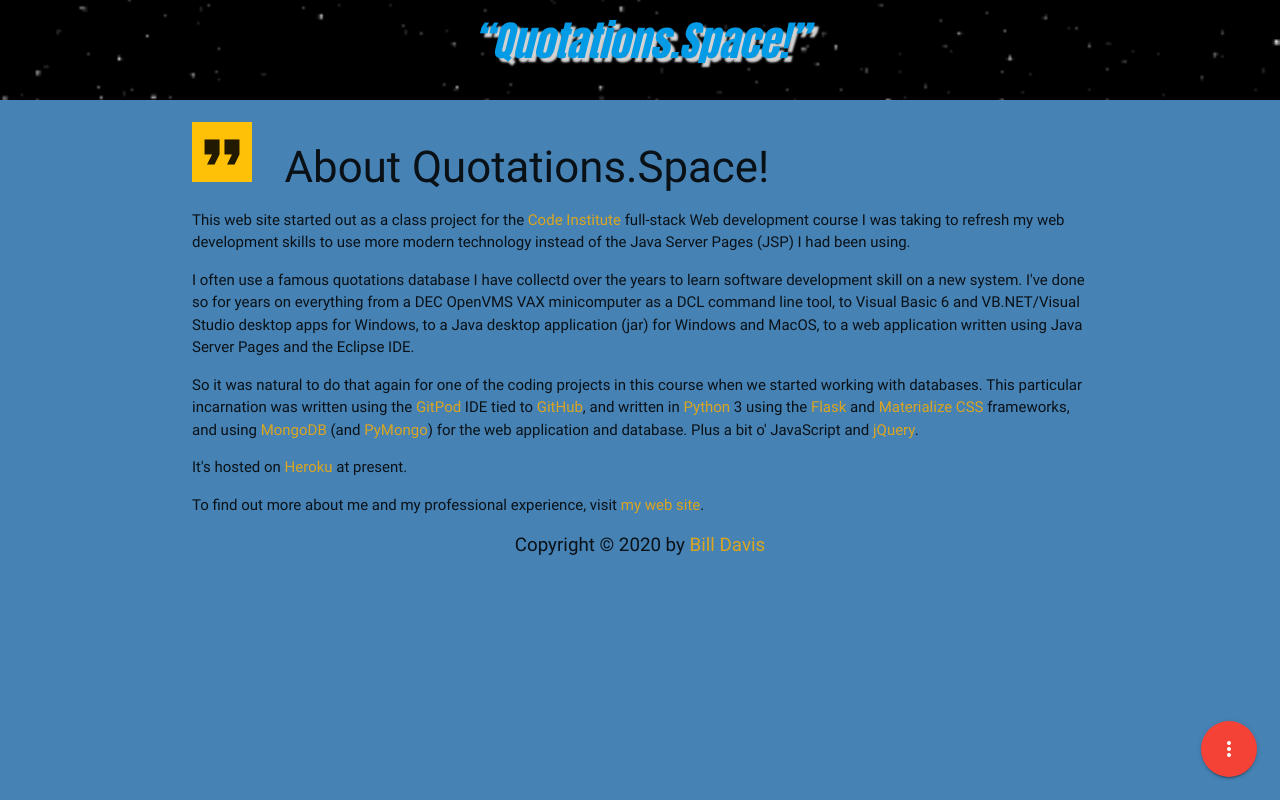
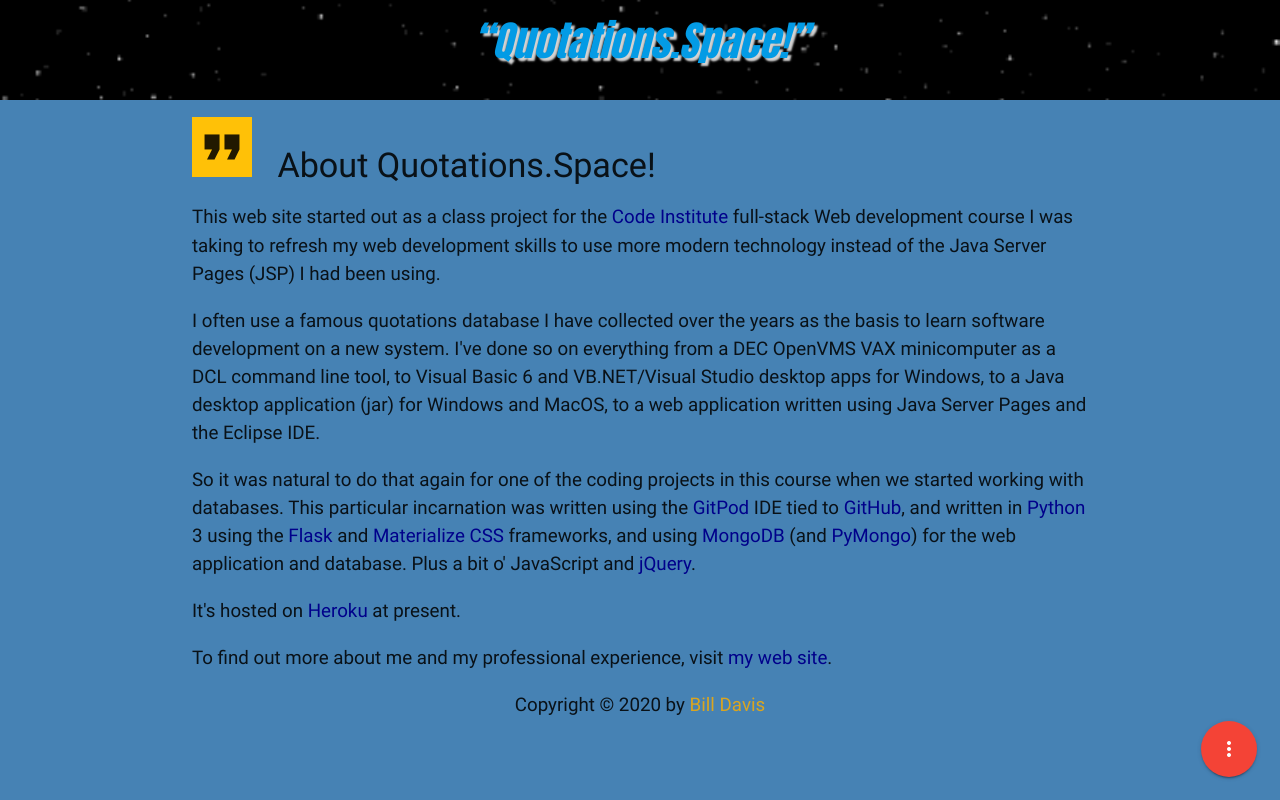
Before and after one commit to billdavisjr/wbd_fsd_project3, a Flask app: page /about in a window 1280 px wide. Run offline with Flask 2, Linux system fonts and the light colour scheme; some libraries are stand-ins or nearby versions.

Commit message:
Made header text shadow less deep, changed page background color to blue, fixed a few bugs, typos and HTML errors.

```diff
--- a/app.py
+++ b/app.py
@@ -30,8 +30,6 @@ def search_quotes():
                                searchfield=search_text)
     else:
         the_search = {'$text': {'$search': search_text}}
-        print('Search string:')
-        print(the_search)
         search_results = mongo.db.quotations.find(the_search).sort("person")
         return render_template('quotes.html',
                                quotations=search_results,
--- a/static/css/style.css
+++ b/static/css/style.css
@@ -2,7 +2,7 @@
     font-family: Impact,'Arial Black', sans-serif;
     font-style: italic;
     font-size: 2.75em;
-    text-shadow: 4px 4px 2px lightgray;
+    text-shadow: 3px 3px 2px lightgray;
     padding: 10px;
     color: white;
     background-image: url("StarfieldSimulation.gif");
@@ -46,7 +46,7 @@ body {
 }
 
 .about_anchor {
-     color: goldenrod;
+     color: darkblue;
 }
 
 
@@ -66,3 +66,8 @@ body {
 .collapsible-header, .collapsible-body {
     background-color: whitesmoke;
 }
+
+.qsearchfield {
+    background-color: white !important;
+    color: black !important;
+}
--- a/templates/about.html
+++ b/templates/about.html
@@ -1,16 +1,16 @@
 {% extends 'base.html'%}
 
 {% block content %}
-<h3>
+<h4>
     <i class="material-icons medium amber">format_quote</i>
     &nbsp;&nbsp;About Quotations.Space!
-</h3>
-<div style="about_text">
+</h4>
+<div class="about_text">
     <p>This web site started out as a class project for the <a class="about_anchor" href="https://codeinstitute.net/">Code Institute</a> full-stack Web development course I was taking
     to refresh my web development skills to use more modern technology instead of the Java Server Pages (JSP) I had been using.
     </p>
-    <p>I often use a famous quotations database I have collectd over the years to learn software development skill on a new system.
-    I've done so for years on everything from a DEC OpenVMS VAX minicomputer as a DCL command line tool, to Visual Basic 6 and
+    <p>I often use a famous quotations database I have collected over the years as the basis to learn software development on a new system.
+    I've done so on everything from a DEC OpenVMS VAX minicomputer as a DCL command line tool, to Visual Basic 6 and
     VB.NET/Visual Studio desktop apps for Windows, to a Java desktop application (jar) for Windows and MacOS, to a web application
     written using Java Server Pages and the Eclipse IDE.
     </p>
@@ -28,7 +28,7 @@
     <p>It's hosted on <a class="about_anchor" href="https://www.heroku.com/">Heroku</a> at present.
     </p>
     <p>To find out more about me and my professional experience,
-    visit <a class="footer_link" href="http://www.williambdavisjr.com/">my web site</a>.
+    visit <a class="about_anchor" href="http://www.williambdavisjr.com/">my web site</a>.
     </p>
 </div>
 
--- a/templates/addcategory.html
+++ b/templates/addcategory.html
@@ -1,7 +1,7 @@
 {% extends 'base.html'%}
 
 {% block content %}
-<h5 class="center">Add Category</h3>
+<h5 class="center">Add Category</h5>
 <form action="{{ url_for('insert_category') }}" method="POST" class="col s12">
     <div class="row">
         <div class="input-field col s12">
--- a/templates/editcategory.html
+++ b/templates/editcategory.html
@@ -1,7 +1,7 @@
 {% extends 'base.html'%}
 
 {% block content %}
-<h5 class="center">Edit Category</h3>
+<h5 class="center">Edit Category</h5>
 <div class="row">
     <form action="{{ url_for('update_category', category_id=category._id) }}" method="POST" class="col s12">
         <div class="row">
--- a/templates/quotes.html
+++ b/templates/quotes.html
@@ -10,10 +10,10 @@
             <form class="searchform" name="searchform" id="searchform" action="{{ url_for('search_quotes') }}" method="POST">
                 <div class="col s1">&nbsp;</div>
                 <div class="col s7">
-                    <input class="qsearchfield" tabindex=1 name="searchfield" id="searchfield" type="text" style="background-color: white; color: black; " value="{{searchfield}}">
+                    <input class="qsearchfield" tabindex="1" name="searchfield" id="searchfield" type="text" value="{{searchfield}}">
                 </div>
                 <div class="col s3 left">
-                    <button class="btn waves-effect waves-light" tabindex=2 type="submit" name="action" id="action">Search
+                    <button class="btn waves-effect waves-light" tabindex="2" type="submit" name="action" id="action">Search
                         <i class="material-icons right">search</i>
                     </button>
                 </div>
```
